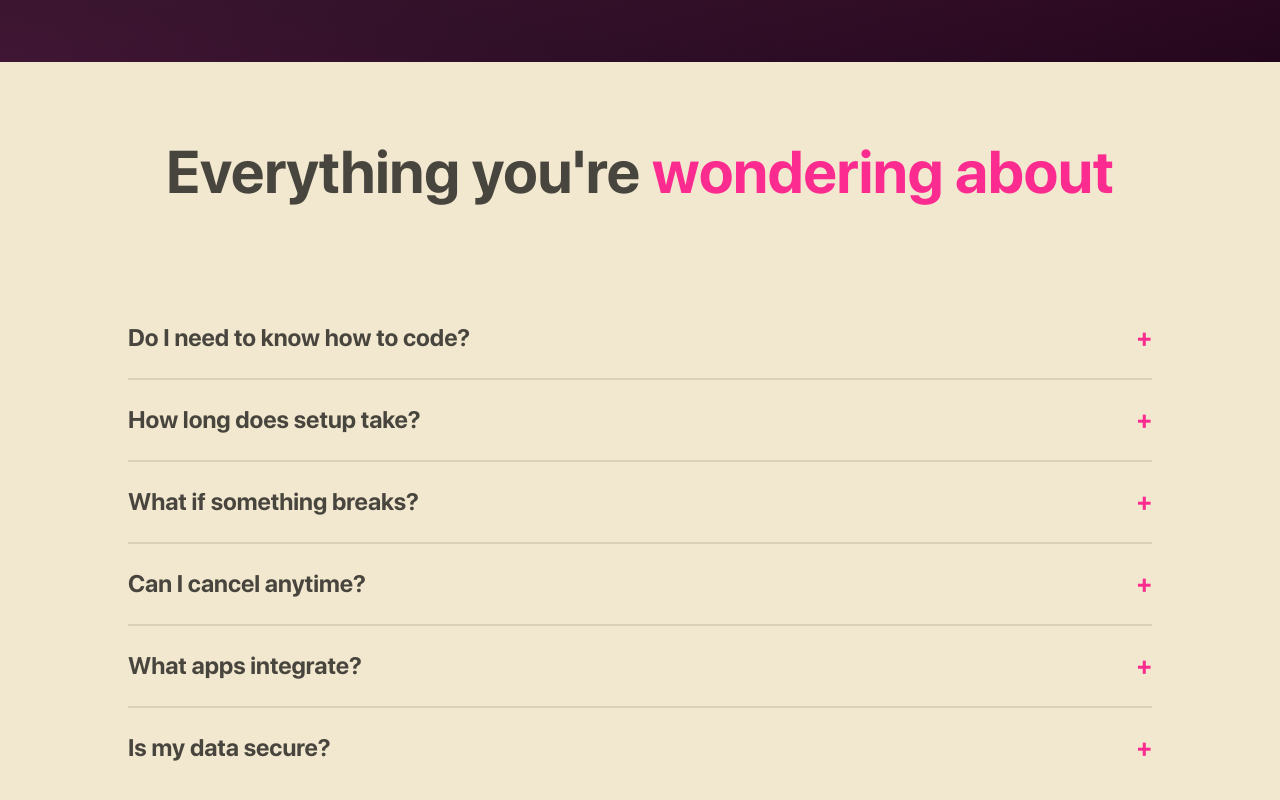
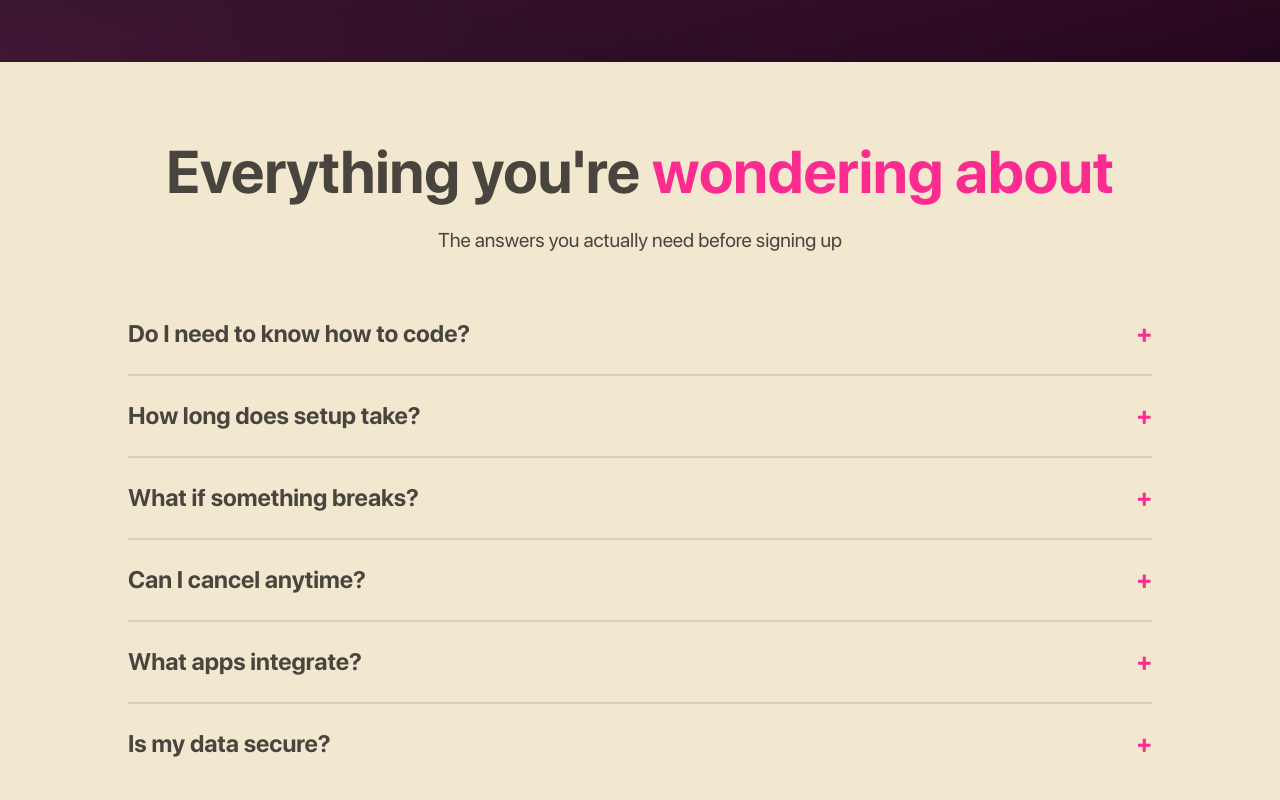
Before and after one commit to FahadBinQaiser/Parallax, a React (Vite) app: page / in a window 1280 px wide. Shown: the part 7257-8057 px from the top of the page. Built offline with nearby package versions, Linux system fonts and the light colour scheme.

Commit message:
Cta section done

```diff
--- a/src/components/FaqSection/FaqSection.jsx
+++ b/src/components/FaqSection/FaqSection.jsx
@@ -43,11 +43,14 @@ export default function FaqSection() {
   return (
     <section className="py-20 px-6">
       <div className="max-w-5xl mx-auto text-[#000000]/70">
-        <div className="text-center mb-16 md:mb-24">
+        <div className="text-center mb-10">
           <h2 className="text-5xl sm:text-6xl text-balance font-bold mb-6">
             Everything you're{" "}
             <span className="text-[#FB2B8F]">wondering about</span>
           </h2>
+          <p className="text-xl font-medium max-w-3xl mx-auto">
+            The answers you actually need before signing up
+          </p>
         </div>
 
         <div className="space-y-0">
```
